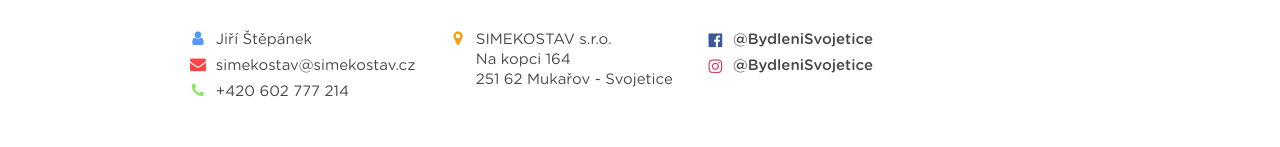
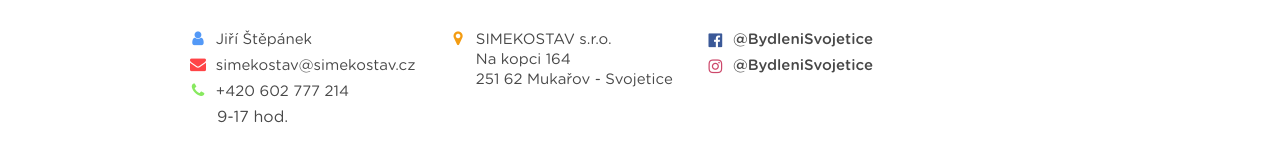
Before and after one commit to StyvekDrtic/bydleniSvojetice, a Jekyll site: the page built from kontakt.html, in a window 1280 px wide, cut to the strip 0-409 px from the top of the page. Shown: the part 259-406 px from the top of the strip. Built offline with Jekyll 4.4.1, drawn with Linux system fonts in a browser that asks for light colours.

Commit message:
opravy tata

```diff
--- a/_includes/header.html
+++ b/_includes/header.html
@@ -15,9 +15,9 @@
       </div>
     </div>
     <div class="rychlyKontakty2">
-      <a href="tel:+420608214424"><i class="fa fa-phone" aria-hidden="true"></i></a>
+      <a href="tel:+420602777214"><i class="fa fa-phone" aria-hidden="true"></i></a>
       <div class="rozdelovak"></div>
-      <a href="simekostav@simekostav.cz"><i class="fa fa-envelope" aria-hidden="true"></i></a>
+      <a href="mailto:simekostav@simekostav.cz"><i class="fa fa-envelope" aria-hidden="true"></i></a>
     </div>
   </div>
   <div class="dolniHeader">
--- a/_sass/_kontakt.scss
+++ b/_sass/_kontakt.scss
@@ -147,3 +147,7 @@
     height: 100%;
   }
 }
+
+.hodinyKontakt {
+  padding-left: 27px;
+}
--- a/kontakt.html
+++ b/kontakt.html
@@ -24,6 +24,7 @@ layout: default
         </div>
         <a href="tel:+420602777214">+420 602 777 214</a>
       </li>
+      <li class="hodinyKontakt">9-17 hod.</li>
     </ul>
     <ul>
       <li>
```
